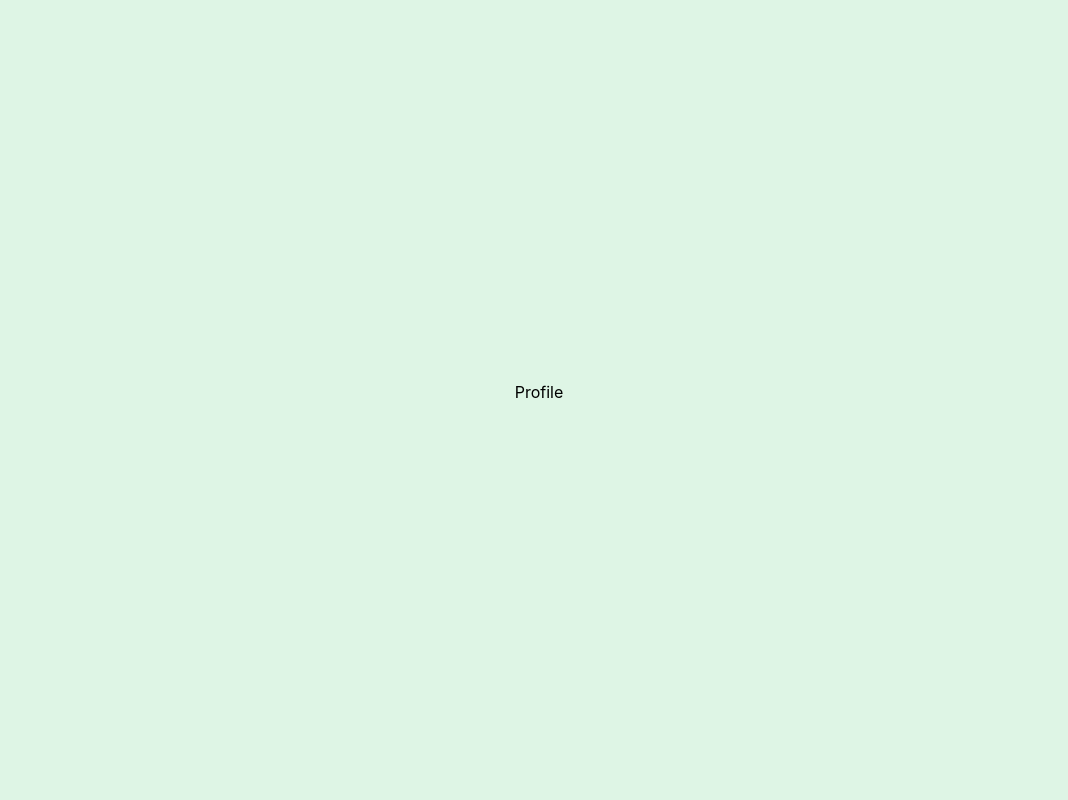
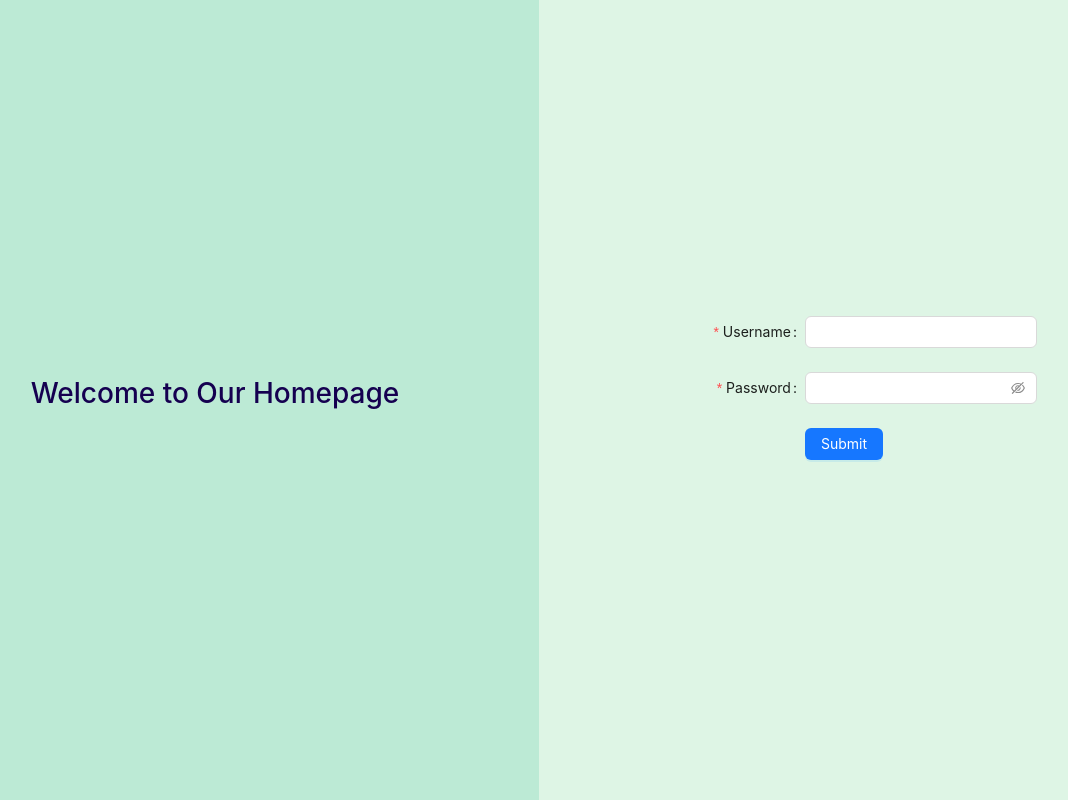
Before and after one commit to anangyoga/login, a React (Create React App) app: page /profile in a window 1280 px wide. Shown: the whole page, without its empty margins (101-1169 px from the left). Built offline with nearby package versions, Linux system fonts and the light colour scheme.

Commit message:
feat: protected routes

```diff
--- a/src/App.js
+++ b/src/App.js
@@ -3,14 +3,17 @@ import "./App.css";
 import { BrowserRouter as Router, Routes, Route } from "react-router-dom";
 import HomeLayout from "./layouts/HomeLayout";
 import ProfileLayout from "./layouts/ProfileLayout";
+import ProtectedRoutes from "./components/ProtectedRoutes";
 
 function App() {
   return (
     <div>
       <Router>
         <Routes>
-          <Route path="/" element={<HomeLayout />}></Route>
-          <Route path="/profile" element={<ProfileLayout />}></Route>
+          <Route element={<ProtectedRoutes />}>
+            <Route path="/" element={<HomeLayout />}></Route>
+            <Route path="/profile" element={<ProfileLayout />} />
+          </Route>
         </Routes>
       </Router>
     </div>
--- /dev/null
+++ b/src/components/ProtectedRoutes.js
@@ -0,0 +1,15 @@
+import React from "react";
+import { Outlet } from "react-router-dom";
+import HomeLayout from "../layouts/HomeLayout";
+
+const userAuth = () => {
+  const user = { loggedIn: false };
+  return user && user.loggedIn;
+};
+
+const ProtectedRoutes = () => {
+  const isAuth = userAuth();
+  return isAuth ? <Outlet /> : <HomeLayout />;
+};
+
+export default ProtectedRoutes;
```
